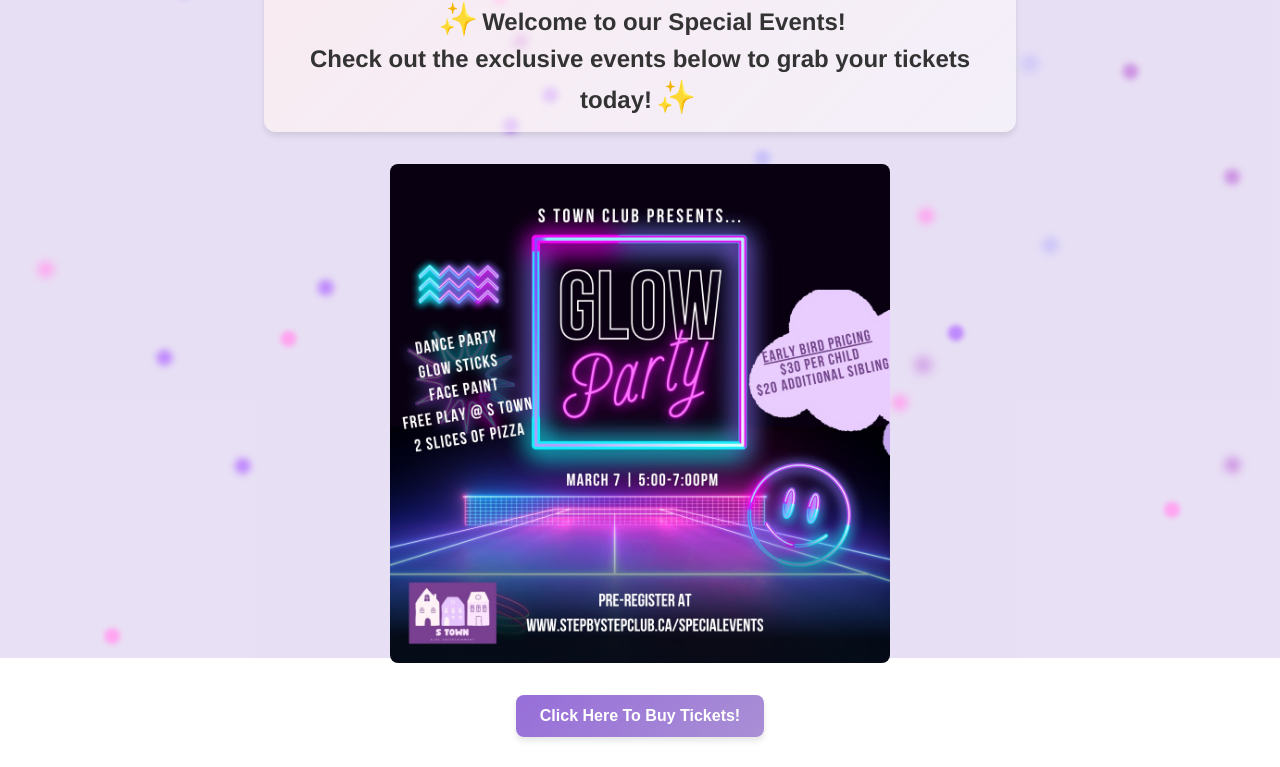
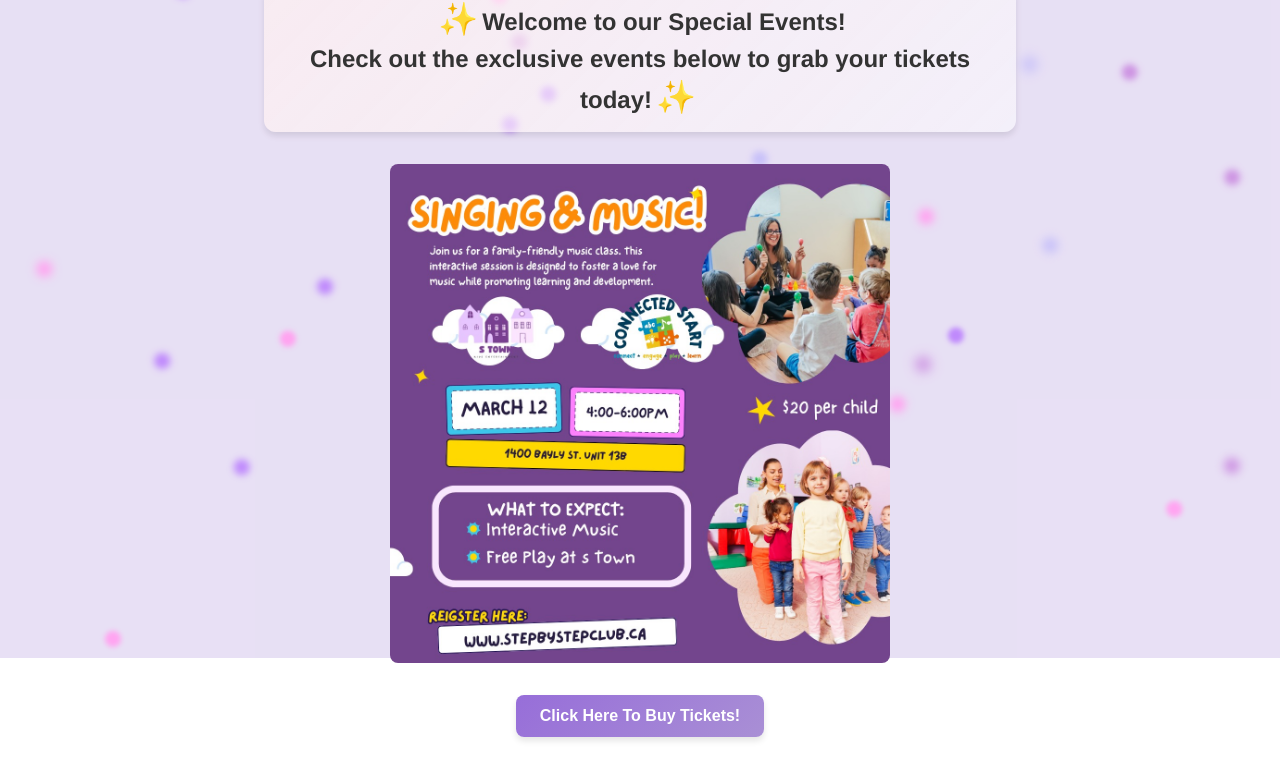
Before and after one commit to ralphdaryn/stepbystepstars, a React (Create React App) app in the folder client/: page /specialevents in a window 1280 px wide. Shown: the part 222-989 px from the top of the page. Built offline with nearby package versions, Linux system fonts and the light colour scheme.

Commit message:
remove special events glowparty

```diff
--- a/client/src/components/SpecialEvents/SpecialEvents.js
+++ b/client/src/components/SpecialEvents/SpecialEvents.js
@@ -1,7 +1,6 @@
 import { useState } from "react";
 import "./SpecialEvents.scss";
 import BackButton from "../BackButton/BackButton";
-import specialEvents2 from "../../assets/images/glowparty.jpeg";
 import specialEvents3 from "../../assets/images/singmusic.jpeg";
 import specialEvents4 from "../../assets/images/sesamestreet.jpeg";
 import specialEvents5 from "../../assets/images/marchbreakhours.jpeg";
@@ -15,12 +14,6 @@ const SpecialEvents = () => {
 
   const closeImage = () => {
     setSelectedImage(null);
-  };
-  const linkToBuyTickets2 = () => {
-    window.open(
-      "https://www.wellnessliving.com/rs/event/step_by_step_club?k_class=776835&k_class_tab=66373",
-      "_blank"
-    );
   };
   const linkToBuyTickets3 = () => {
     window.open(
@@ -47,22 +40,6 @@ const SpecialEvents = () => {
           Check out the exclusive events below to grab your tickets today!
         </p>
       </div>
-
-      {/* Images with Modal Click */}
-
-
-      <div className="special-events__image-container">
-        <img
-          src={specialEvents2}
-          alt="Special Event"
-          className="special-events__image"
-          onClick={() => openImage(specialEvents2)}
-        />
-        <button className="special-events__button" onClick={linkToBuyTickets2}>
-          Click Here To Buy Tickets!
-        </button>
-      </div>
-
       <div className="special-events__image-container">
         <img
           src={specialEvents3}
```
